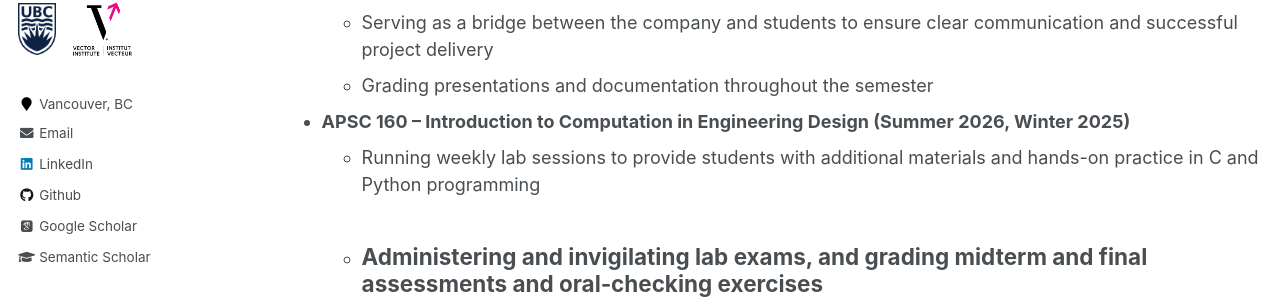
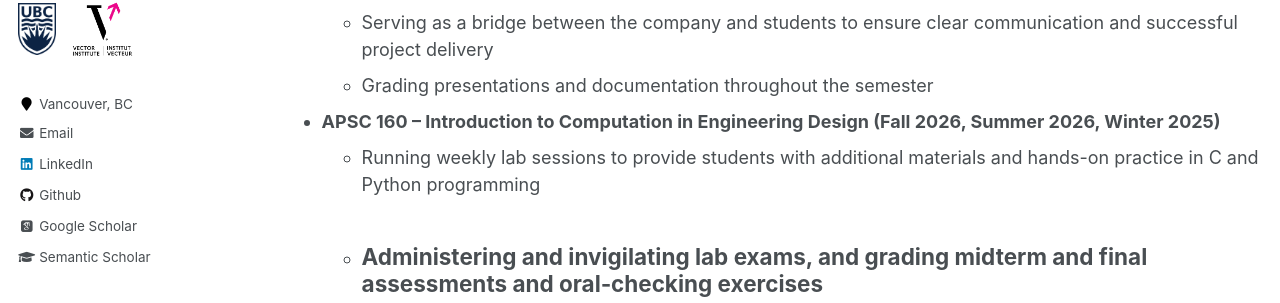
Before and after one commit to aboots/aboots.github.io, a Jekyll site: the page built from _pages/teaching.md, in a window 1280 px wide and 900 px high. Shown: the part 433-736 px from the top of the window. Built offline with Jekyll 4.4.1, drawn with Linux system fonts in a browser that asks for light colours; nearby versions of some CDN libraries; some web fonts are replaced.

Commit message:
Update course term for APSC 160

```diff
--- a/_pages/teaching.md
+++ b/_pages/teaching.md
@@ -19,7 +19,7 @@ author_profile: true
   - Serving as a bridge between the company and students to ensure clear communication and successful project delivery
   - Grading presentations and documentation throughout the semester
 
-- **APSC 160 – Introduction to Computation in Engineering Design (Summer 2026, Winter 2025)**
+- **APSC 160 – Introduction to Computation in Engineering Design (Fall 2026, Summer 2026, Winter 2025)**
   - Running weekly lab sessions to provide students with additional materials and hands-on practice in C and Python programming
   - Administering and invigilating lab exams, and grading midterm and final assessments and oral‑checking exercises
 ---
```
